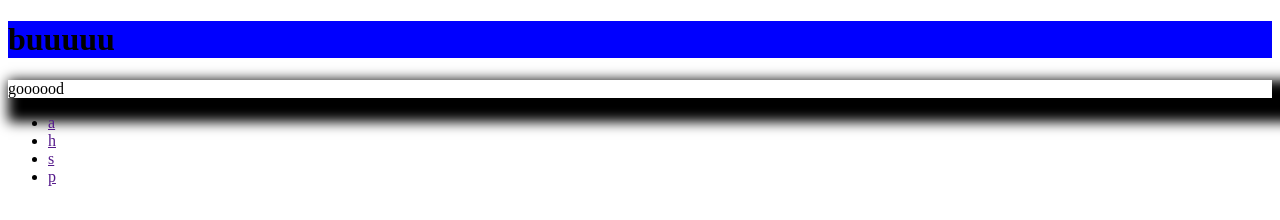
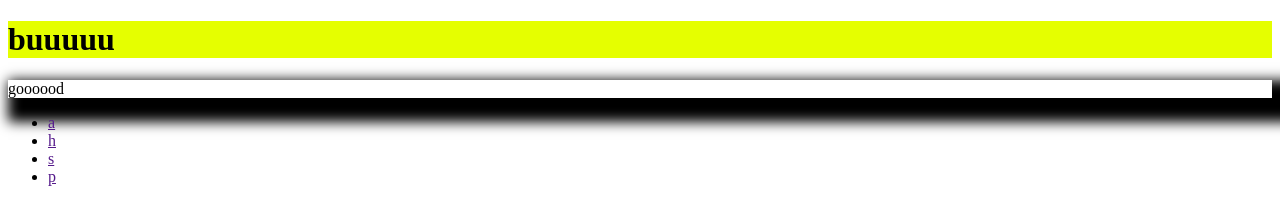
Before and after one commit to Jahonbek06/prosta, a plain HTML site: page index.html in a window 1280 px wide. Drawn offline with Linux system fonts and the light colour scheme.

Commit message:
updated css

```diff
--- a/style.css
+++ b/style.css
@@ -1,5 +1,5 @@
 h1{
-    background-color: blue;
+    background-color: rgb(229, 255, 0);
 }
 p{
     box-shadow: 12px 12px 12px 12px;
```
Also changed, not shown: any.txt (added).
